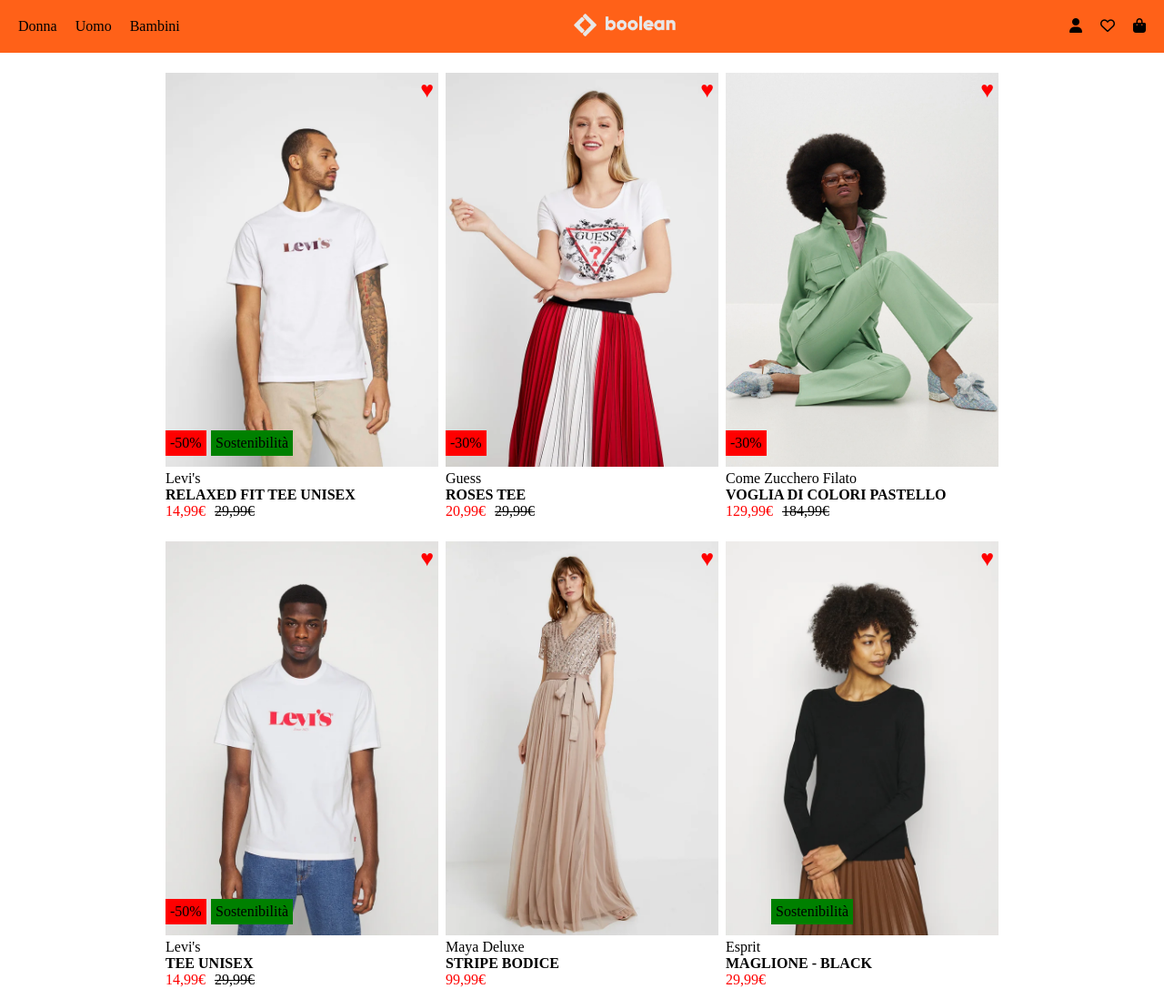
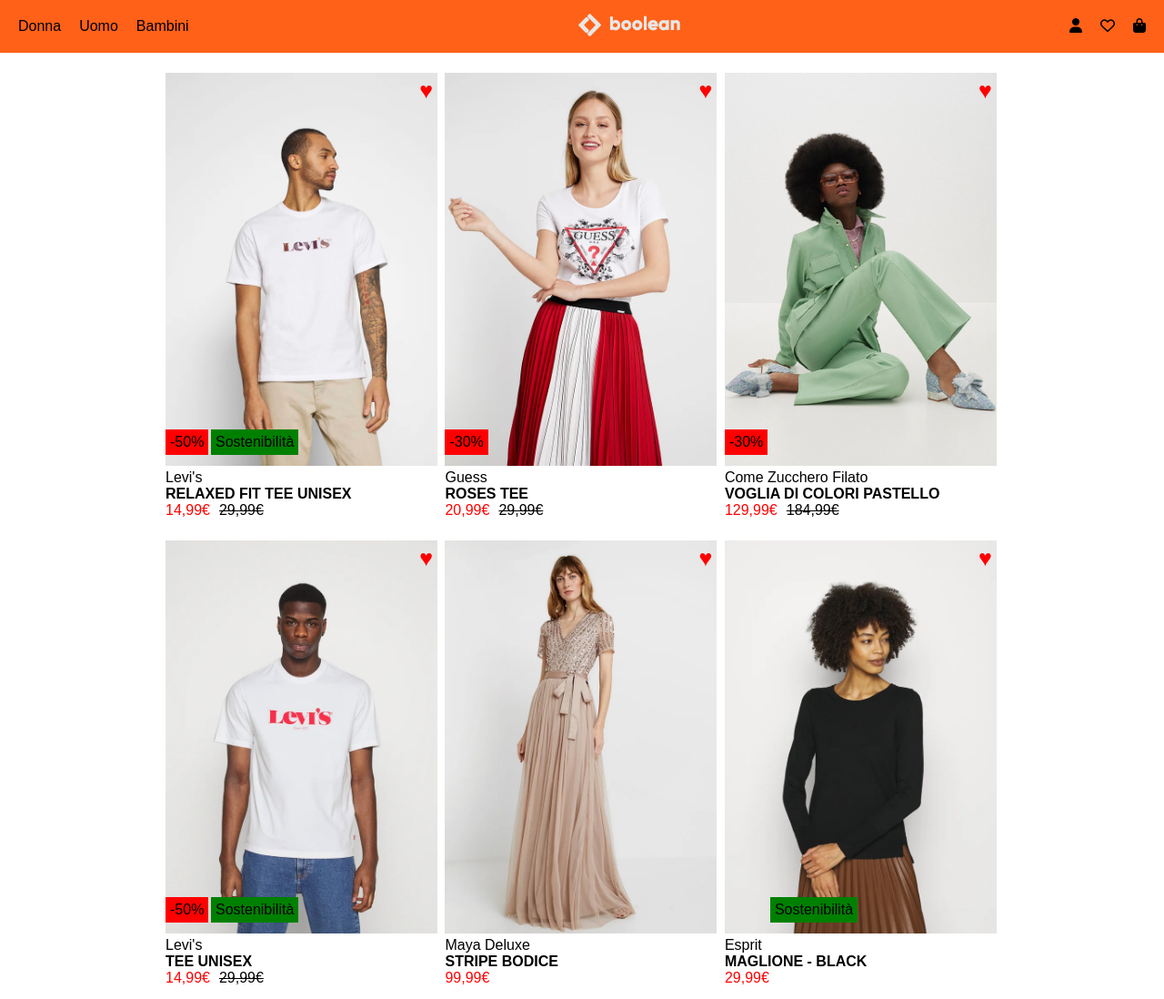
Before and after one commit to dariofusco/-html-css-boolando, a plain HTML site: page index.html in a window 1280 px wide. Shown: the top 1098 px of the page at 91% size. Drawn offline with Linux system fonts and the light colour scheme.

Commit message:
cambia font-family

```diff
--- a/css/style.css
+++ b/css/style.css
@@ -2,6 +2,9 @@
     margin: 0;
     padding: 0;
     box-sizing: border-box;
+}
+body {
+    font-family: Arial, Helvetica, sans-serif;
 }
 main {
     margin: 0 auto;
@@ -69,7 +72,7 @@ li {
 
 }
 .card {
-    width: 300px;
+    width: 299px;
     position: relative;
     display: inline-block;
     margin: 2px;
```
